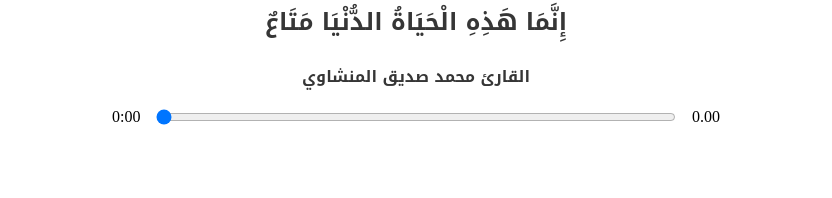
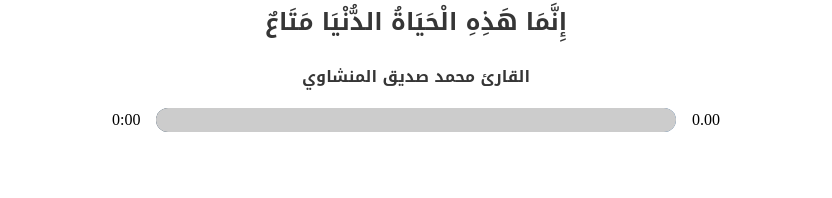
Before and after one commit to HossamMuhammedOmar/Golden-Voice, a React (Create React App) app: page / in a window 1280 px wide. Shown: the part 493-691 px from the top of the page, without its empty margins (224-1056 px from the left). Built offline with nearby package versions, Linux system fonts and the light colour scheme.

Commit message:
update input range style

```diff
--- a/public/index.html
+++ b/public/index.html
@@ -24,20 +24,10 @@
       work correctly both with client-side routing and a non-root public URL.
       Learn how to configure a non-root public URL by running `npm run build`.
     -->
-    <title>Golden Voice</title>
+    <title>كنوز</title>
   </head>
   <body>
     <noscript>You need to enable JavaScript to run this app.</noscript>
     <div id="root"></div>
-    <!--
-      This HTML file is a template.
-      If you open it directly in the browser, you will see an empty page.
-
-      You can add webfonts, meta tags, or analytics to this file.
-      The build step will place the bundled scripts into the <body> tag.
-
-      To begin the development, run `npm start` or `yarn start`.
-      To create a production bundle, use `npm run build` or `yarn build`.
-    -->
   </body>
 </html>
--- a/src/components/Player.js
+++ b/src/components/Player.js
@@ -37,10 +37,19 @@ export default function Player({
       )
     }
   }
+
   const timeUpdateHandler = e => {
     const current = e.target.currentTime
     const duration = e.target.duration
-    setSoundInfo({ ...soundInfo, currentTime: current, duration })
+    const roundedCurrent = Math.round(current)
+    const roundedDuration = Math.round(duration)
+    const animation = Math.round((roundedCurrent / roundedDuration) * 100)
+    setSoundInfo({
+      ...soundInfo,
+      currentTime: current,
+      duration,
+      animationPercentage: animation,
+    })
   }
 
   const dragHandler = e => {
@@ -76,12 +85,24 @@ export default function Player({
   const [soundInfo, setSoundInfo] = useState({
     currentTime: 0,
     duration: 0,
+    animationPercentage: 0,
   })
+
+  // Animation Track
+  const trackAnimation = {
+    transform: `translateX(${soundInfo.animationPercentage}%)`,
+  }
 
   return (
     <div className="player-container">
       <div className="time-control">
         <p>{timeFormat(soundInfo.currentTime)}</p>
+        <div
+          style={{
+            background: `linear-gradient(to right, ${activeQuran.color[0]}, ${activeQuran.color[1]})`,
+          }}
+          className="track"
+        >
           <input
             onChange={dragHandler}
             min={0}
@@ -89,6 +110,8 @@ export default function Player({
             value={soundInfo.currentTime}
             type="range"
           />
+          <div style={trackAnimation} className="track-animate"></div>
+        </div>
         <p>{soundInfo.duration ? timeFormat(soundInfo.duration) : '0.00'} </p>
       </div>
       <div className="play-control">
--- a/src/data.js
+++ b/src/data.js
@@ -9,7 +9,7 @@ function quran() {
       artist: 'القارئ محمد صديق المنشاوي',
       audio:
         'https://docs.google.com/uc?export=download&id=1-sJrSZ0J2UOWEdhT0c_KXz72KcWIo6En',
-      color: '',
+      color: ['#0E2B47', '#2A6097'],
       id: uuidv4(),
       active: true,
     },
@@ -20,7 +20,7 @@ function quran() {
       artist: 'القارئ محمد صديق المنشاوي',
       audio:
         'https://docs.google.com/uc?export=download&id=167DjhqJWysWPtkJLXHPpfF4uj6mEvCqK',
-      color: '',
+      color: ['#6A5130', '#060606'],
       id: uuidv4(),
       active: false,
     },
@@ -31,7 +31,7 @@ function quran() {
       artist: 'القارئ محمد صديق المنشاوي',
       audio:
         'https://docs.google.com/uc?export=download&id=1kXD-xjVxdiO78C6k81lXYX5uogemjbYh',
-      color: '',
+      color: ['#9DE4F9', '#73CDE3'],
       id: uuidv4(),
       active: false,
     },
@@ -42,7 +42,7 @@ function quran() {
       artist: 'القارئ محمد صديق المنشاوي',
       audio:
         'https://docs.google.com/uc?export=download&id=14d1kjHAHMtnTGjgAtQLahiJiLVBzUDp0',
-      color: '',
+      color: ['#0F3287', '#0332B0'],
       id: uuidv4(),
       active: false,
     },
@@ -53,7 +53,7 @@ function quran() {
       artist: 'القارئ محمد صديق المنشاوي',
       audio:
         'https://docs.google.com/uc?export=download&id=1NYreFm4AC_umhQYesZrdDyegYPS6LUDl',
-      color: '',
+      color: ['#FD7400', '#954600'],
       id: uuidv4(),
       active: false,
     },
--- a/src/styles/_player.scss
+++ b/src/styles/_player.scss
@@ -4,21 +4,6 @@
   flex-direction: column;
   align-items: center;
   justify-content: space-between;
-}
-
-.time-control {
-  width: 50%;
-  display: flex;
-  justify-content: space-between;
-
-  input {
-    width: 100%;
-    padding: 1em 0;
-  }
-
-  p {
-    padding: 1rem;
-  }
 }
 
 .play-control {
@@ -32,3 +17,94 @@
     cursor: pointer;
   }
 }
+
+.time-control {
+  width: 50%;
+  display: flex;
+  justify-content: space-between;
+  align-items: center;
+
+  input {
+    width: 100%;
+    height: 1.5rem;
+    -webkit-appearance: none;
+    background: transparent;
+    cursor: pointer;
+  }
+  p {
+    padding: 1rem;
+  }
+
+  input[type='range']:focus {
+    outline: none;
+  }
+
+  input[type='range']::-webkit-slider-thumb {
+    appearance: none;
+    height: 0;
+    width: 0;
+    background-color: black;
+  }
+
+  .track {
+    margin: 1rem 0;
+    background-color: antiquewhite;
+    width: 100%;
+    height: 1.5rem;
+    position: relative;
+    overflow: hidden;
+    border-radius: 1rem;
+  }
+
+  .track-animate {
+    background-color: rgb(204, 204, 204);
+    width: 100%;
+    height: 100%;
+    position: absolute;
+    top: 0;
+    left: 0;
+    transform: translateX(0%);
+    pointer-events: none;
+  }
+
+  // input[type='range']::-moz-range-thumb {
+  //   appearance: none;
+  // }
+
+  /***** Track Styles *****/
+  /***** Chrome, Safari, Opera, and Edge Chromium *****/
+  // input[type='range']::-webkit-slider-runnable-track {
+  //   background: #1c1c1c;
+  //   height: 1rem;
+  //   border-radius: 50px;
+  //   padding: 0 0.1rem;
+  // }
+
+  // /******** Firefox ********/
+  // input[type='range']::-moz-range-track {
+  //   background: #1c1c1c;
+  //   height: 1rem;
+  //   border-radius: 50px;
+  // }
+
+  // /***** Thumb Styles *****/
+  // /***** Chrome, Safari, Opera, and Edge Chromium *****/
+  // input[type='range']::-webkit-slider-thumb {
+  //   -webkit-appearance: none;
+  //   height: 10px;
+  //   width: 10px;
+  //   background: #10b680;
+  //   border-radius: 50%;
+  //   // margin-top = (track height in pixels / 2) - (thumb height in pixels /2)
+  //   margin-top: 3px;
+  // }
+
+  // /******** Firefox ********/
+  // input[type='range']::-moz-range-thumb {
+  //   border: 0;
+  //   border-radius: 50%;
+  //   height: 10px;
+  //   width: 10px;
+  //   background: #10b680;
+  // }
+}
```
Lines whose indentation alone changed are shown as unchanged.
